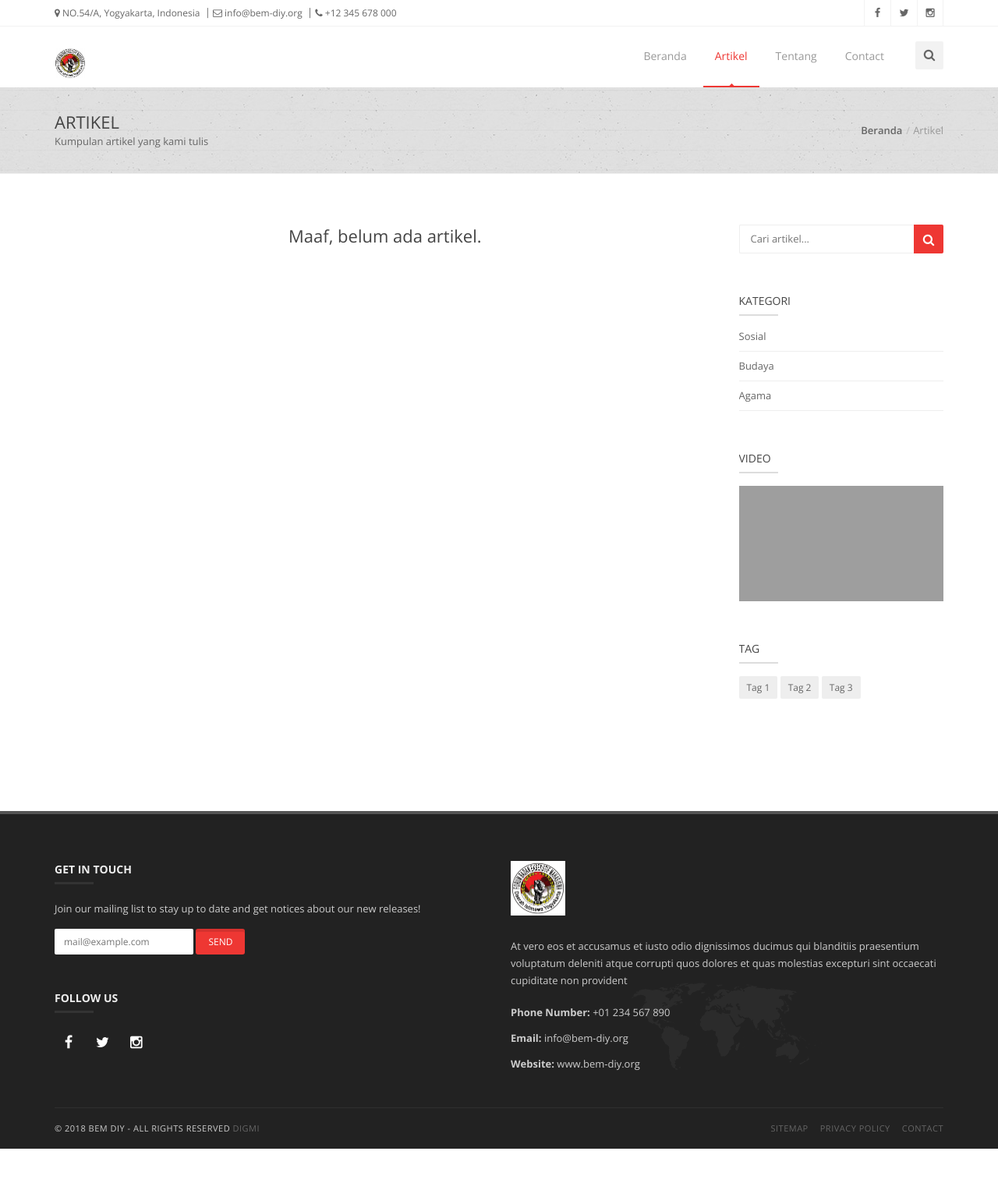
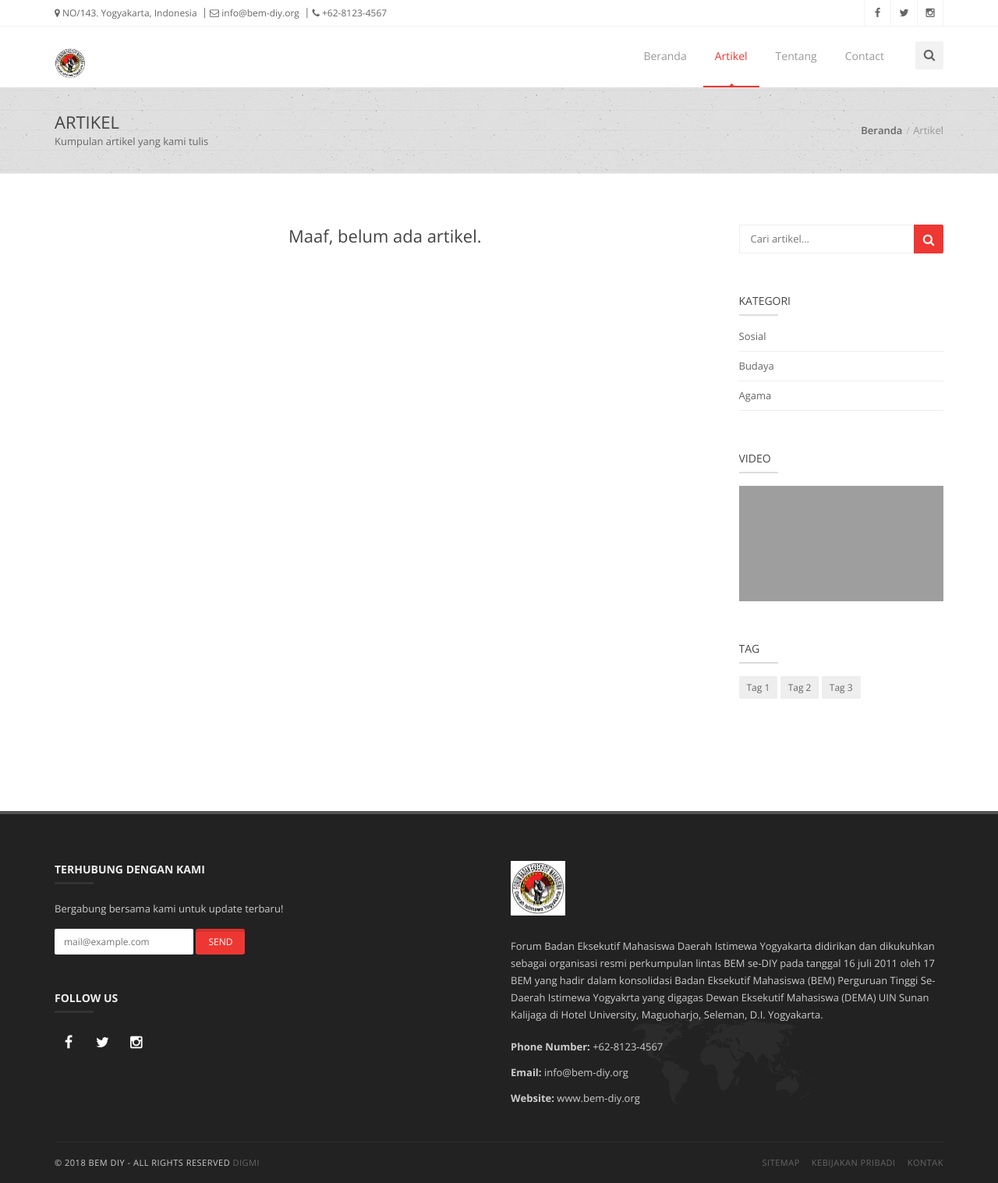
Before and after one commit to digmi-id/bemdiy, a Django app: page /post/ in a window 1280 px wide. Shown: the whole page at 78% size. Before the commit the page ends 1473 px from the top, so only its background shows below. Run offline with Django 3.2, Linux system fonts and the light colour scheme; data comes from the database, SQL or seed files in the repository; data that the repository does not hold is empty; parts of the project's set-up code (start-up, migrations or seed data) failed here and were passed over; some libraries are stand-ins or nearby versions; grey boxes are pictures that could not be loaded.

Commit message:
Modify static info

```diff
--- a/templates/includes/footer.html
+++ b/templates/includes/footer.html
@@ -6,10 +6,10 @@
             <!-- Start Subscribe & Social Links Widget -->
             <div class="col-md-6">
                 <div class="footer-widget mail-subscribe-widget">
-                    <h4>Get in touch
+                    <h4>Terhubung dengan kami
                         <span class="head-line"></span>
                     </h4>
-                    <p>Join our mailing list to stay up to date and get notices about our new releases!</p>
+                    <p>Bergabung bersama kami untuk update terbaru!</p>
                     <form class="subscribe">
                         <input type="text" placeholder="mail@example.com">
                         <input type="submit" class="btn-system" value="Send">
@@ -44,10 +44,12 @@
             <div class="col-md-6">
                 <div class="footer-widget contact-widget">
                     <h4><img src="{% static 'images/logo.png' %}" class="img-responsive" alt="Footer Logo" width="70" height="70"/></h4>
-                    <p>At vero eos et accusamus et iusto odio dignissimos ducimus qui blanditiis praesentium voluptatum deleniti
-                        atque corrupti quos dolores et quas molestias excepturi sint occaecati cupiditate non provident</p>
+                    <p>Forum Badan Eksekutif Mahasiswa Daerah Istimewa Yogyakarta didirikan
+                    dan dikukuhkan sebagai organisasi resmi perkumpulan lintas BEM se-DIY pada tanggal 16 juli 2011 oleh 17 BEM yang hadir dalam
+                    konsolidasi Badan Eksekutif Mahasiswa (BEM) Perguruan Tinggi Se-Daerah Istimewa Yogyakrta yang digagas Dewan Eksekutif Mahasiswa
+                    (DEMA) UIN Sunan Kalijaga di Hotel University, Maguoharjo, Seleman, D.I. Yogyakarta.</p>
                     <ul>
-                        <li><span>Phone Number:</span> +01 234 567 890</li>
+                        <li><span>Phone Number:</span> +62-8123-4567</li>
                         <li><span>Email:</span> info@bem-diy.org</li>
                         <li><span>Website:</span> www.bem-diy.org</li>
                     </ul>
@@ -69,10 +71,10 @@
                             <a href="#">Sitemap</a>
                         </li>
                         <li>
-                            <a href="#">Privacy Policy</a>
+                            <a href="#">Kebijakan pribadi</a>
                         </li>
                         <li>
-                            <a href="#">Contact</a>
+                            <a href="#">Kontak</a>
                         </li>
                     </ul>
                 </div>
--- a/templates/includes/header.html
+++ b/templates/includes/header.html
@@ -8,13 +8,13 @@
                 <div class="col-md-6">
                     <ul class="contact-details">
                         <li>
-                            <a href="#"><i class="fa fa-map-marker"></i> NO.54/A, Yogyakarta, Indonesia</a>
+                            <a href="#"><i class="fa fa-map-marker"></i> NO/143. Yogyakarta, Indonesia</a>
                         </li>
                         <li>
                             <a href="#"><i class="fa fa-envelope-o"></i> info@bem-diy.org</a>
                         </li>
                         <li>
-                            <a href="#"><i class="fa fa-phone"></i> +12 345 678 000</a>
+                            <a href="#"><i class="fa fa-phone"></i> +62-8123-4567</a>
                         </li>
                     </ul>
                 </div>
@@ -59,7 +59,7 @@
                     </a>
                     <div class="search-form">
                         <form autocomplete="off" role="search" method="get" class="searchform" action="#">
-                            <input type="text" value="" name="s" id="s" placeholder="Search the site...">
+                            <input type="text" value="" name="s" id="s" placeholder="Cari...">
                         </form>
                     </div>
                 </div>
```
